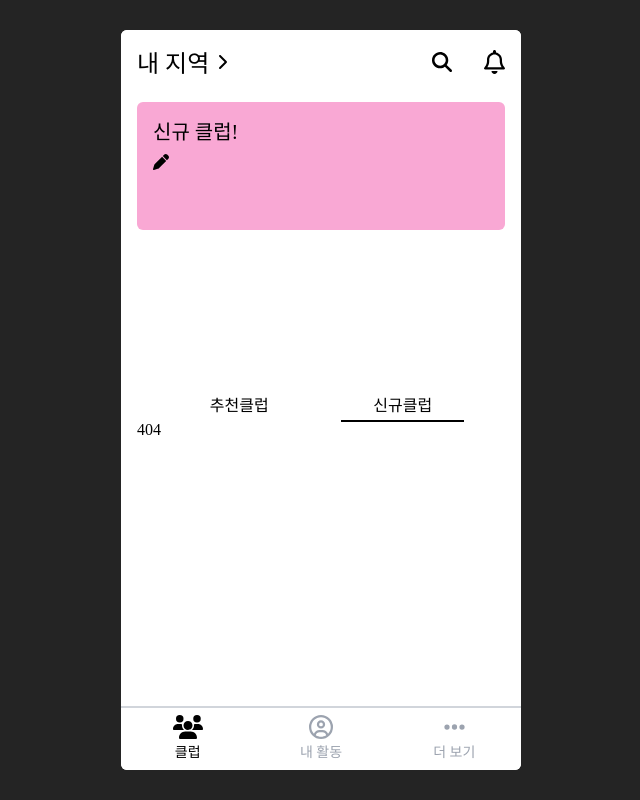
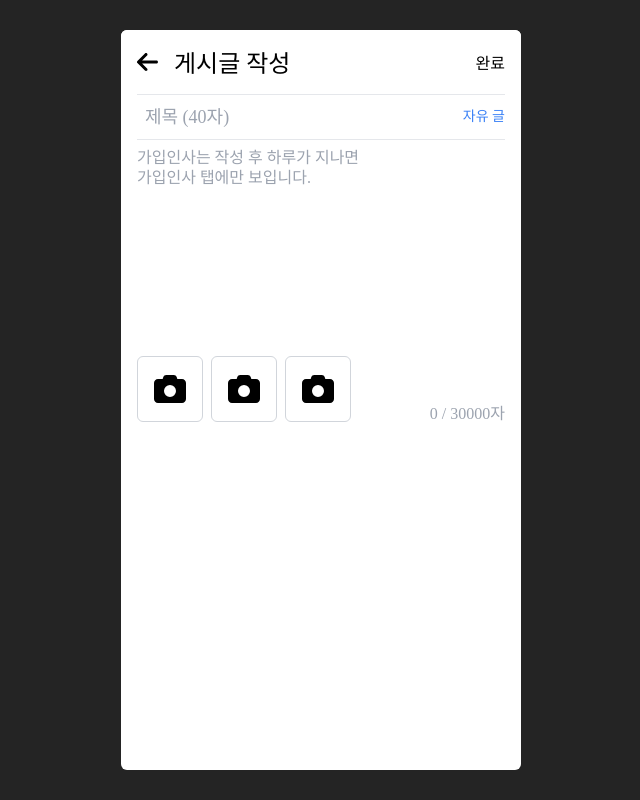
Before and after one commit to sdu4569/SOMOIM-FE, a React (Vite) app: page /clubs/1/write in a window 1280 px wide. Before the commit this address had no page. Shown: the whole page, without its empty margins (319-959 px from the left). Built offline with nearby package versions, Linux system fonts and the light colour scheme.

Commit message:
feat/ ClubChat screen, ClubBoardWrite screen

```diff
--- a/src/PageNavigator.tsx
+++ b/src/PageNavigator.tsx
@@ -10,6 +10,7 @@ import SignUpPage from "./page/SignUpPage";
 import RegionSelect from "./components/RegionSelect";
 import ClubDetail from "./components/ClubDetail";
 import BottomTabNavigator from "./components/BottomTabNavigator";
+import ClubBoardWrite from "./components/ClubBoardWrite";
 
 const PageNavigator = () => {
   return (
@@ -29,7 +30,8 @@ const PageNavigator = () => {
         <Route path="new" element={<div className="min-h-screen" />} />
         <Route path="*" element={<div>404</div>} />
       </Route>
-      <Route path="/clubs/:id" element={<ClubDetail />} />
+      <Route path="/clubs/:id" element={<ClubDetail />}></Route>
+      <Route path="/clubs/:id/write" element={<ClubBoardWrite />} />
       <Route path="/activity" element={<BottomTabNavigator />} />
       <Route path="/more" element={<BottomTabNavigator />} />
       <Route path="*" element={<div>404</div>} />
--- a/src/components/ClubBoard.tsx
+++ b/src/components/ClubBoard.tsx
@@ -2,6 +2,7 @@ import { faMessage, faThumbsUp } from "@fortawesome/free-regular-svg-icons";
 import { faPlus } from "@fortawesome/free-solid-svg-icons";
 import { FontAwesomeIcon } from "@fortawesome/react-fontawesome";
 import { useState } from "react";
+import { Link } from "react-router-dom";
 import Overlay from "./Overlay";
 
 export default function ClubBoard() {
@@ -42,7 +43,7 @@ export default function ClubBoard() {
         <section>
           <ul className="flex flex-col divide-gray-200">
             {[0, 1, 2, 3].map((i) => (
-              <li className="py-2 border-b-4 border-gray-200">
+              <li key={i} className="py-2 border-b-4 border-gray-200">
                 <header className="flex justify-between items-center">
                   <div className="flex space-x-2 items-center">
                     <div className="w-8 h-8 rounded-full bg-gray-500"></div>
@@ -78,9 +79,12 @@ export default function ClubBoard() {
           </ul>
         </section>
       </div>
-      <div className="absolute w-16 h-16 rounded-full bg-blue-500 bottom-8 right-8 flex justify-center items-center z-10">
+      <Link
+        to={"write"}
+        className="absolute w-16 h-16 rounded-full bg-blue-500 bottom-8 right-8 flex justify-center items-center z-10"
+      >
         <FontAwesomeIcon icon={faPlus} className="text-white" size="lg" />
-      </div>
+      </Link>
     </>
   );
 }
--- /dev/null
+++ b/src/components/ClubBoardWrite.tsx
@@ -0,0 +1,81 @@
+import { faCamera } from "@fortawesome/free-solid-svg-icons";
+import { FontAwesomeIcon } from "@fortawesome/react-fontawesome";
+import HeaderBackButton from "./HeaderBackButton";
+import PageHeader from "./PageHeader";
+
+export default function ClubBoardWrite() {
+  return (
+    <>
+      <PageHeader className="">
+        <div className="flex space-x-4 items-center">
+          <HeaderBackButton />
+          <h1 className="text-2xl whitespace-nowrap truncate translate-y-[2px]">
+            게시글 작성
+          </h1>
+        </div>
+        <div className="flex items-center">
+          <p className="translate-y-[2px]">완료</p>
+        </div>
+      </PageHeader>
+      <section className="mt-12 flex flex-col">
+        <div className="flex border-y border-gray-200 items-center space-x-2">
+          <input
+            type="text"
+            className="outline-none p-2 text-lg flex-1"
+            placeholder="제목 (40자)"
+          />
+          <p className="text-blue-500 text-sm">자유 글</p>
+        </div>
+        <textarea
+          name=""
+          id=""
+          cols={30}
+          rows={10}
+          placeholder="가입인사는 작성 후 하루가 지나면&#13;&#10;가입인사 탭에만 보입니다."
+          className="mt-2 w-full outline-none leading-5 resize-none"
+        ></textarea>
+        <div className="flex mt-2 justify-between">
+          <div className="flex space-x-2">
+            <label
+              htmlFor="first"
+              className="relative p-4 border rounded-md border-gray-300"
+            >
+              <FontAwesomeIcon icon={faCamera} size="2xl" />
+              <input
+                type="file"
+                id="first"
+                accept="image/*"
+                className="invisible absolute"
+              />
+            </label>
+            <label
+              htmlFor="second"
+              className="relative p-4 border rounded-md border-gray-300"
+            >
+              <FontAwesomeIcon icon={faCamera} size="2xl" />
+              <input
+                type="file"
+                id="second"
+                accept="image/*"
+                className="invisible absolute"
+              />
+            </label>
+            <label
+              htmlFor="third"
+              className="relative p-4 border rounded-md border-gray-300"
+            >
+              <FontAwesomeIcon icon={faCamera} size="2xl" />
+              <input
+                type="file"
+                id="third"
+                accept="image/*"
+                className="invisible absolute"
+              />
+            </label>
+          </div>
+          <p className="flex items-end text-gray-400">0 / 30000자</p>
+        </div>
+      </section>
+    </>
+  );
+}
--- /dev/null
+++ b/src/components/ClubChat.tsx
@@ -0,0 +1,74 @@
+import { useEffect, useRef } from "react";
+import BottomTabNavigator from "./BottomTabNavigator";
+import Button from "./Button";
+
+export default function ClubChat() {
+  const chatList = useRef<HTMLLIElement>(null);
+  useEffect(() => {
+    chatList.current?.scrollIntoView();
+  });
+  return (
+    <div>
+      <ul className="mb-[48px] flex flex-col space-y-4 p-2 overflow-scroll">
+        <li className="flex justify-center items-center">
+          <div className="bg-gray-400 text-gray-300 px-2 py-1 rounded-full text-center w-min">
+            <p className="tranlate-y-[2px] whitespace-nowrap text-sm">
+              2022년 2월 28일 화요일
+            </p>
+          </div>
+        </li>
+        <li className="flex flex-row-reverse">
+          <div className="flex items-end">
+            <p className="text-xs text-gray-400 mx-2">오후 1:40</p>
+            <p className="p-2 rounded-md bg-blue-300 max-w-[160px]">
+              Lorem ipsum dolor sit amet consectetur adipisicing elit. Qui
+              voluptate corporis porro dolor aliquid sequi quae debitis possimus
+              dolorem asperiores! Voluptatem iure minus corporis cumque
+              exercitationem dolorem corrupti molestias eligendi.
+            </p>
+          </div>
+        </li>
+        <li className="flex">
+          <div className="flex items-end flex-row-reverse">
+            <p className="text-xs text-gray-400 mx-2">오후 1:40</p>
+            <p className="p-2 rounded-md bg-red-300 max-w-[160px]">
+              Lorem ipsum dolor sit amet consectetur adipisicing elit. Qui
+              voluptate corporis porro dolor aliquid sequi quae debitis possimus
+              dolorem asperiores! Voluptatem iure minus corporis cumque
+              exercitationem dolorem corrupti molestias eligendi.
+            </p>
+          </div>
+        </li>
+        <li className="flex flex-row-reverse">
+          <div className="flex items-end">
+            <p className="text-xs text-gray-400 mx-2">오후 1:40</p>
+            <p className="p-2 rounded-md bg-blue-300 max-w-[160px]">
+              Lorem ipsum dolor sit amet consectetur adipisicing elit. Qui
+              voluptate corporis porro dolor aliquid sequi quae debitis possimus
+              dolorem asperiores! Voluptatem iure minus corporis cumque
+              exercitationem dolorem corrupti molestias eligendi.
+            </p>
+          </div>
+        </li>
+        <li ref={chatList} className="flex">
+          <div className="flex items-end flex-row-reverse">
+            <p className="text-xs text-gray-400 mx-2">오후 1:40</p>
+            <p className="p-2 rounded-md bg-red-300 max-w-[160px]">
+              Lorem ipsum dolor sit amet consectetur adipisicing elit. Qui
+              voluptate corporis porro dolor aliquid sequi quae debitis possimus
+              dolorem asperiores! Voluptatem iure minus corporis cumque
+              exercitationem dolorem corrupti molestias eligendi.
+            </p>
+          </div>
+        </li>
+      </ul>
+      <BottomTabNavigator className="space-x-2 px-2">
+        <input
+          type="text"
+          className="bg-gray-300 p-4 rounded-lg flex-1 outline-none"
+        />
+        <Button>전송</Button>
+      </BottomTabNavigator>
+    </div>
+  );
+}
--- a/src/components/ClubDetail.tsx
+++ b/src/components/ClubDetail.tsx
@@ -8,6 +8,7 @@ import { motion } from "framer-motion";
 import ClubDetailInfo from "../page/ClubDetailInfo";
 import ClubBoard from "./ClubBoard";
 import BottomTabNavigator from "./BottomTabNavigator";
+import ClubChat from "./ClubChat";
 
 enum Tabs {
   INFO,
@@ -60,7 +61,7 @@ export default function ClubDetail() {
             0: <ClubDetailInfo />,
             1: <ClubBoard />,
             2: <a>사진첩</a>,
-            3: <a>채팅</a>,
+            3: <ClubChat />,
           }[selectedTab]
         }
       </section>
```
